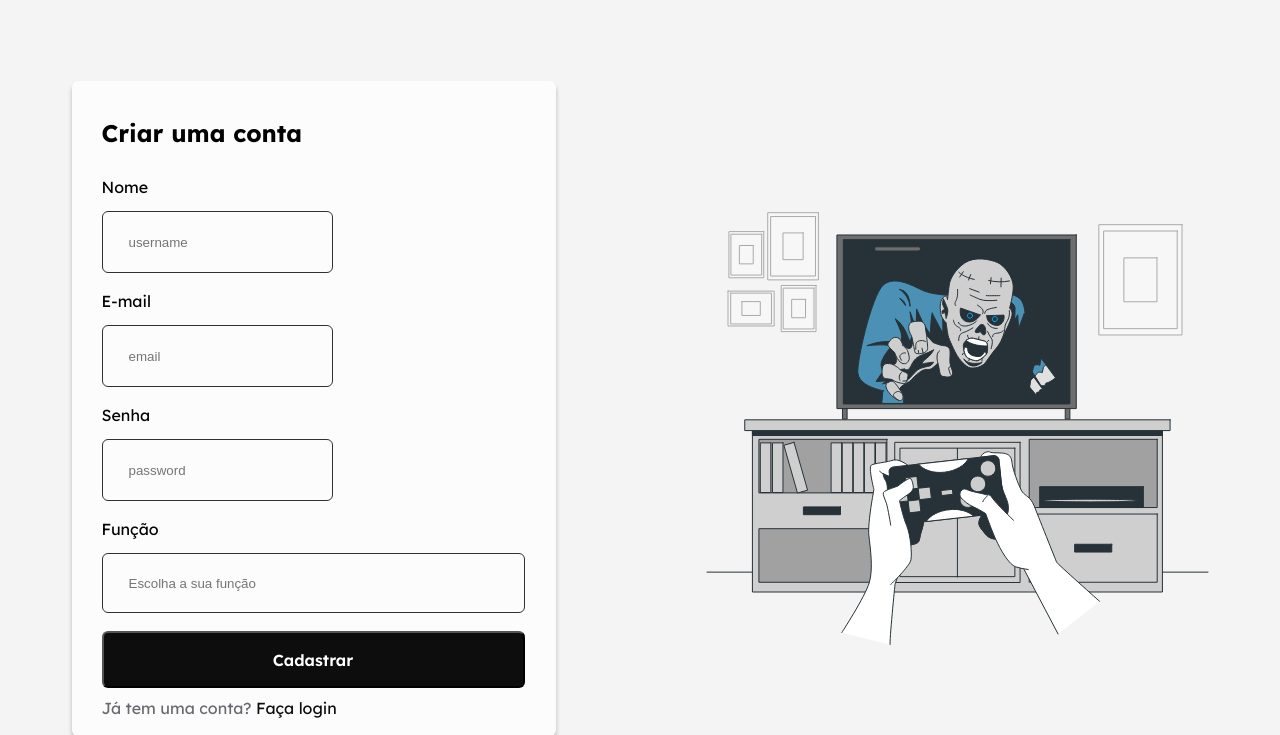
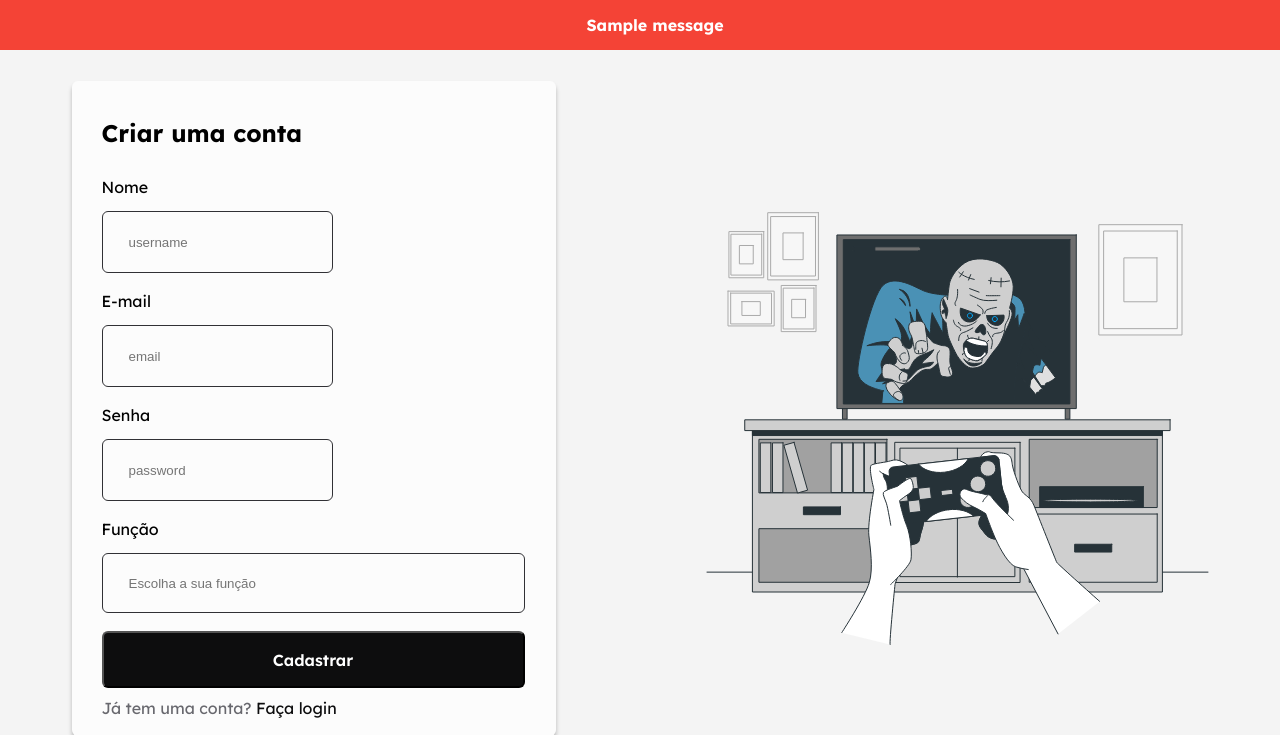
Before and after one commit to igor-gdf/testew, a Flask app: page /cadastro in a window 1280 px wide. Shown: the top 735 px of the page. Run offline with Flask 3, Linux system fonts and the light colour scheme; one stand-in notice (Sample message) is shown.

Commit message:
Ajustando flash messages

```diff
--- a/app.py
+++ b/app.py
@@ -59,7 +59,6 @@ def cadastro():
         try:
             db.session.add(novo_usuario)
             db.session.commit()
-            flash('Cadastro realizado com sucesso!', 'success')
             return redirect(url_for('login'))
         except Exception as e:
             db.session.rollback()
--- a/static/css/login.css
+++ b/static/css/styles.css
@@ -1,3 +1,5 @@
+/*LOGIN E CADASTRO*/
+
 body {
     display: flex;
     justify-content: center;
@@ -60,8 +62,8 @@ body {
 }
 
 .input:focus {
-    border: 0.6px solid #0D0D0E; /* Define uma cor para o foco */
-    box-shadow: 0 0 5px rgba(13, 13, 14, 0.3); /* Adiciona um efeito de sombra */
+    border: 0.6px solid #0D0D0E;
+    box-shadow: 0 0 5px rgba(13, 13, 14, 0.3);
 }
 
 .button{
@@ -87,7 +89,6 @@ body {
     color: #68686E;
 }
 
-
 .password_container {
     position: relative;
     display: flex;
@@ -104,3 +105,56 @@ body {
     background: none;
     cursor: pointer;
 }
+
+.dropdown_container {
+    position: relative;
+    width: 100%;
+}
+
+.dropdown_button {
+    width: 100%;
+    color: #757575;
+    cursor: pointer;
+    -webkit-appearance: none;
+    appearance: none;
+}
+
+.register_forms{
+    display: flex;
+    width: 484px;
+    height: 655px;
+    justify-content: center;
+    align-items: center;
+    gap: 6px;
+    border-radius: 6px;
+    background: #FCFCFC;
+    box-shadow: 0px 4px 4px 0px rgba(0, 0, 0, 0.25);
+}
+
+.register_forms .forms_content{
+    display: flex;
+    width: 424px;
+    flex-direction: column;
+    align-items: flex-start;
+    gap: 10px;
+    flex-shrink: 0;
+}
+
+.flash-messages {
+    position: fixed;
+    top: 0;
+    left: 0;
+    width: 100%;
+    z-index: 1000;
+    text-align: center;
+    padding: 15px;
+    font-size: 16px;
+    font-weight: bold;
+    background-color: #f44336;
+    color: white;
+}
+
+.flash-danger {
+    background-color: #f44336;
+    color: white;
+}
--- a/templates/register.html
+++ b/templates/register.html
@@ -6,14 +6,23 @@
     <meta name="viewport" content="width=device-width, initial-scale=1.0">
     <title>Cadastro</title>
     <link rel="stylesheet" href="{{url_for('static', filename='css/style.css')}}">
-    <link rel="stylesheet" href="{{url_for('static', filename='css/login.css')}}">
-    <link rel="stylesheet" href="{{url_for('static', filename='css/register.css')}}">
+    <link rel="stylesheet" href="{{url_for('static', filename='css/styles.css')}}">
     <link rel="stylesheet" href="{{url_for('static', filename='css/global.css')}}">
     <link rel="shortcut icon" href="{{url_for('static', filename='imgs/Logo.png')}}" type="image/x-icon">
     <script src="{{ url_for('static', filename='js/script.js') }}" defer></script>
 </head>
 
 <body>
+    {% with messages = get_flashed_messages(with_categories=true) %}
+        {% if messages %}
+            <div class="flash-messages">
+                {% for category, message in messages %}
+                    <div class="flash-{{ category }}">{{ message }}</div>
+                {% endfor %}
+            </div>
+        {% endif %}
+    {% endwith %}
+
     <div class="register">
         <div class="register_forms">
             <div class="forms_content">
@@ -36,7 +45,6 @@
                     <div class="dropdown_container">
                         <div class="input_box">
                             <label for="funcao" class="form-label">Função</label>
-
                             <select id="funcao" name="funcao" class="input dropdown_button" required>
                                 <option value="" disabled selected>Escolha a sua função</option>
                                 <option value="desenvolvedor">Desenvolvedor</option>
@@ -44,8 +52,6 @@
                             </select>
                         </div>
                     </div>
-
-
                     <button class="button white" type="submit">Cadastrar</button>
                 </form>
                 <p>Já tem uma conta? <a href="{{ url_for('login') }}">Faça login</a></p>
```
Also changed, not shown: static/css/register.css (deleted, +0 -33 lines), templates/login.html (+15 -2 lines), instance/dados.db.
